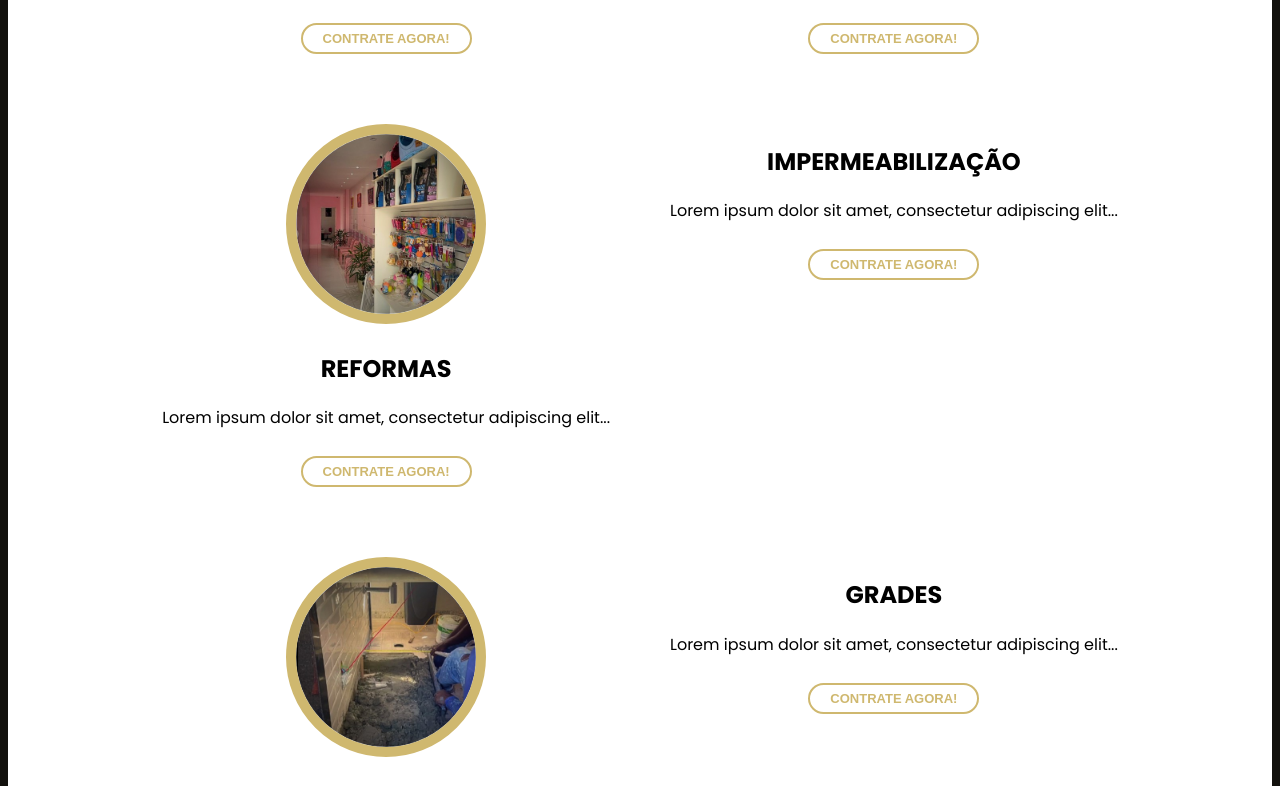
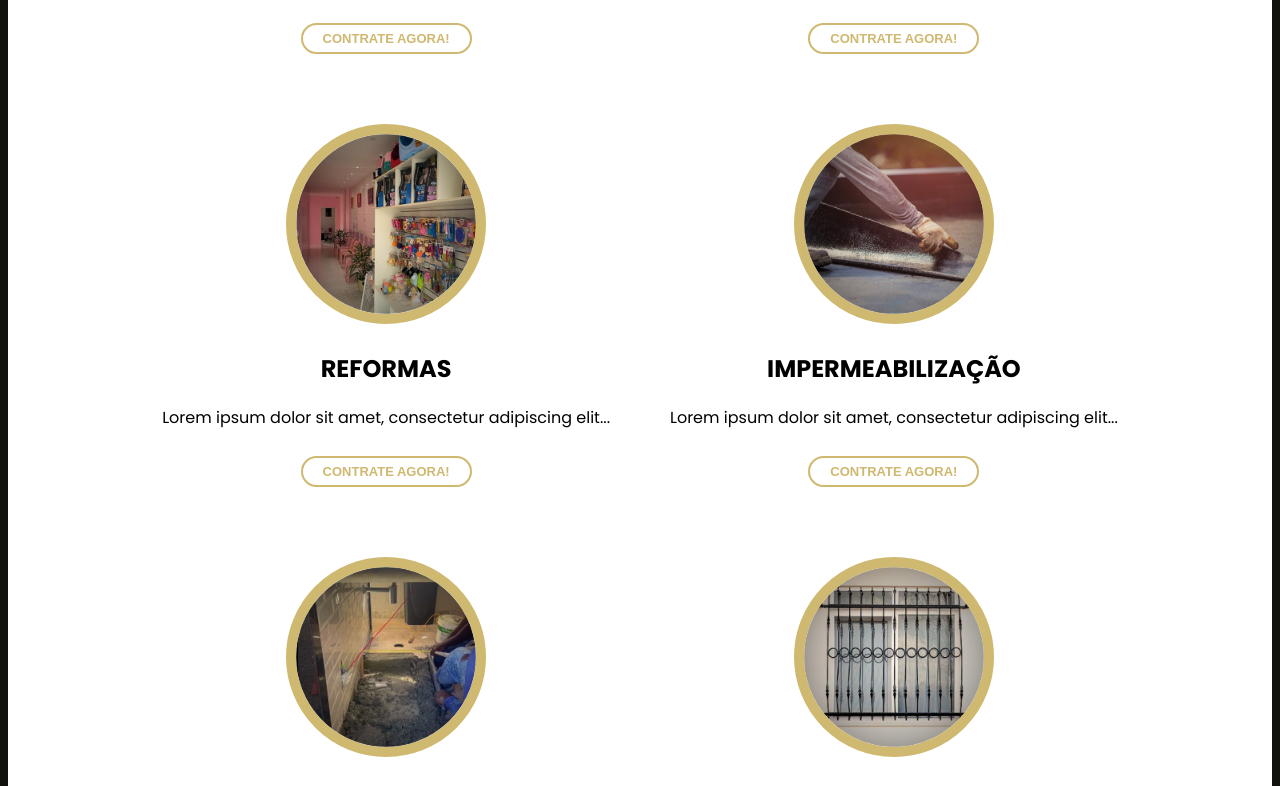
Before and after one commit to Solractys/fortt-cr, a Next.js app in the folder forttcr/: page /servicos in a window 1280 px wide. Shown: the part 640-1426 px from the top of the page. Built offline with nearby package versions, Linux system fonts and the light colour scheme.

Commit message:
images from 'GRADES' and 'IMPERMEABILIZAÇÃO' at 'SERVIÇOS' page added with yours alternatives texts

```diff
--- a/forttcr/src/app/servicos/page.tsx
+++ b/forttcr/src/app/servicos/page.tsx
@@ -7,6 +7,8 @@ import construcao from "../../../public/CONSTRUÇÃO1.png"
 import pintura from "../../../public/PINTURAS1.png"
 import telhado from "../../../public/TELHADOS1.png"
 import reforma from "../../../public/REFORMAS1.png"
+import grade from "../../../public/GRADES.png"
+import impermeabilizacao from "../../../public/IMPERMEABILIZAÇÃO.png"
 function Servicos() {
     return (
         <>
@@ -41,7 +43,7 @@ function Servicos() {
                     <div className={styles.service}>
                             <Image className={styles.icon}
                                 src={reforma}
-                                alt="Demostração de serviço"
+                                alt="Imagem onde mostra um espaço predominantemente branco com uma parede rosa ao fundo, uma prateleira com itens de Pet Shop. Na prateleira de cima, contém mochilas para transportar pets. Na segunda prateleira, contém pacotes de rações, na cor preta, para gatos. Na terceira prateleira, contém brinquedos para pets, como mordedores."
                                 width={200}
                             />
                         <h2>REFORMAS</h2>
@@ -51,6 +53,11 @@ function Servicos() {
                         </a>
                     </div>
                     <div className={styles.service}>
+                        <Image className={styles.icon}
+                            src={impermeabilizacao}
+                            alt="Imagem onde mostra o braço direito de uma pessoa usando uma blusa de manga longa cinza, luva branca, calça azul e bota preta aplicando um impermeabilizante preto em um chão cinza."
+                            width={200}
+                        />
                         <h2>IMPERMEABILIZAÇÃO</h2>
                         <p>Lorem ipsum dolor sit amet, consectetur adipiscing elit...</p>
                         <a href="https://wa.link/xenayc">
@@ -60,7 +67,7 @@ function Servicos() {
                     <div className={styles.service}>
                             <Image className={styles.icon}
                                 src={construcao}
-                                alt="Demonstração de serviço"
+                                alt="Imagem onde mostra uma parede branca, uma área retangular no chão preenchida com cimento e uma lixeira preta ao fundo."
                                 width={200}
                             />
                         <h2>CONSTRUÇÃO</h2>
@@ -70,6 +77,11 @@ function Servicos() {
                         </a>
                     </div>
                     <div className={styles.service}>
+                        <Image className={styles.icon}
+                            src={grade}
+                            alt="Imagem onde mostra uma parede branca com uma parede branca e uma grade preta."
+                            width={200}
+                        />
                         <h2>GRADES</h2>
                         <p>Lorem ipsum dolor sit amet, consectetur adipiscing elit...</p>
                         <a href="https://wa.link/71f6aa">
```
Also changed, not shown: forttcr/public/GRADES.png (added), forttcr/public/IMPERMEABILIZAÇÃO.png (added).
